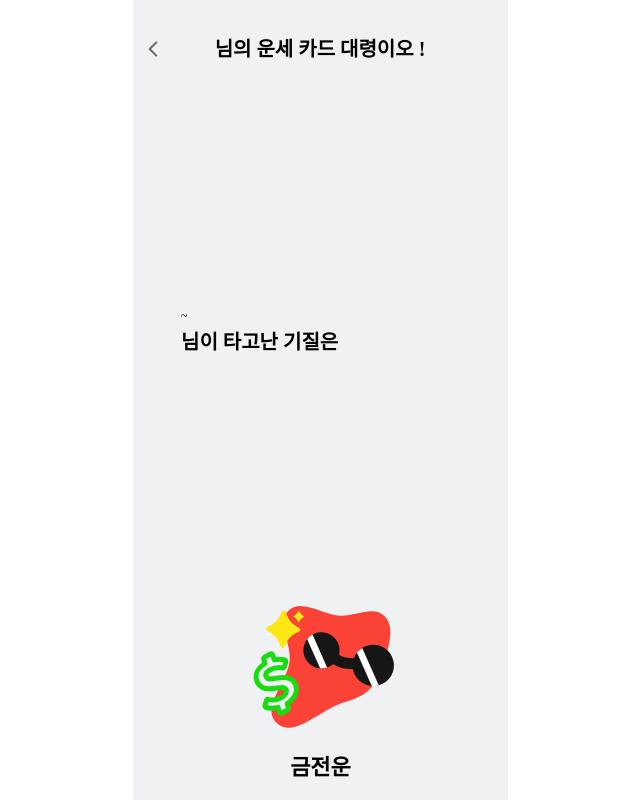
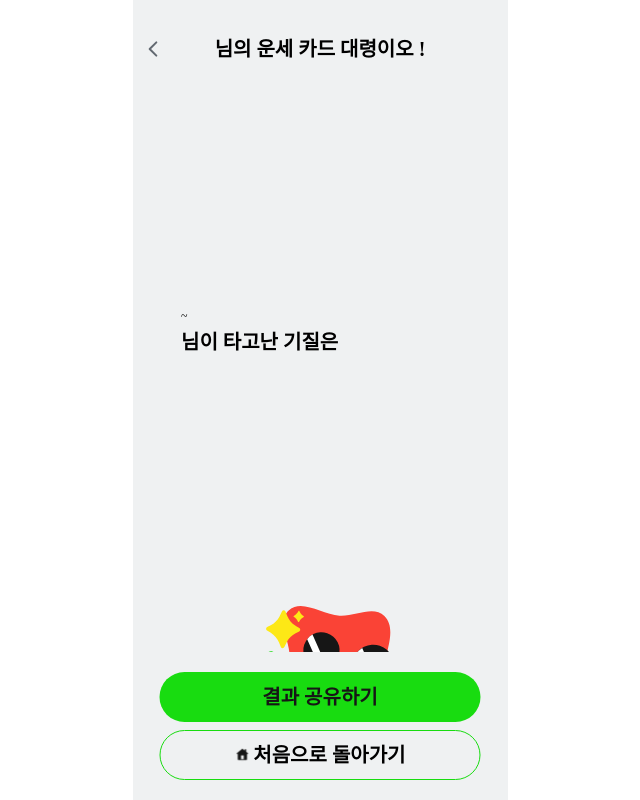
Before and after one commit to minjeoong/35-SOPKATHON-WEB-Team1, a React (Vite) app: page /result in a window 1280 px wide. Shown: the top 800 px of the page, without its empty margins (320-960 px from the left). Built offline with nearby package versions, Linux system fonts and the light colour scheme; no server answers; a web font is replaced by a local one.

Commit message:
feat: 결과페이지 버튼 fixed

```diff
--- a/src/pages/ResultPage/ResultPage.style.js
+++ b/src/pages/ResultPage/ResultPage.style.js
@@ -17,10 +17,17 @@ export const emogiContainer = css`
 `;
 
 export const bottomButton = css`
+	position: fixed;
 	display: flex;
+
+	bottom: 0rem;
+	left: 50%;
+	transform: translate(-50%, 0);
 	flex-direction: column;
 	justify-content: center;
 	align-items: center;
 	gap: 0.8rem;
-	padding-bottom: 5rem;
+	padding: 2rem 0;
+
+	background-color: ${theme.colors.gray10};
 `;
```
